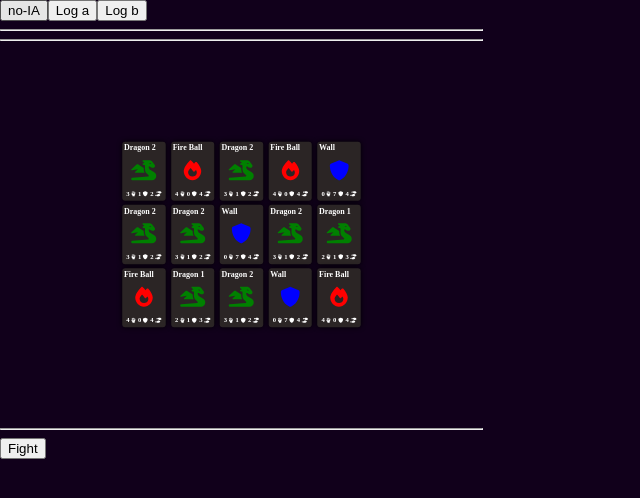
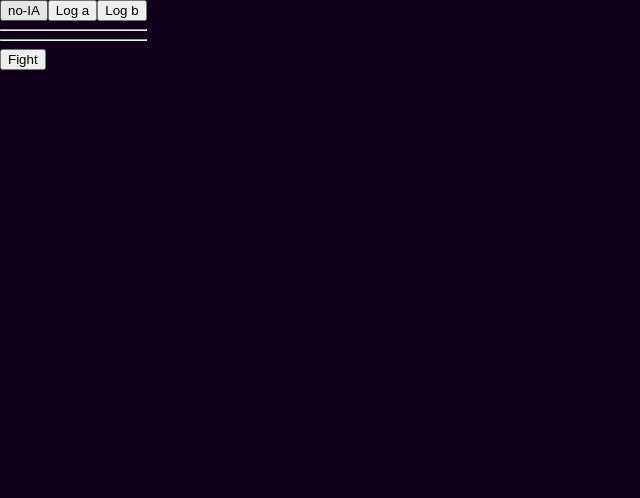
Before and after one commit to Animator55/Card-game-test, a React (Vite) app: page / in a window 1280 px wide. Shown: the top 498 px of the page, without its empty margins (0-640 px from the left). Built offline with nearby package versions, Linux system fonts and the light colour scheme.

Commit message:
Update App.tsx

```diff
--- a/src/App.tsx
+++ b/src/App.tsx
@@ -168,6 +168,9 @@ export default function App() {
   }
 
   /// EFFECTS
+  React.useEffect(()=>{
+    if(conn) conn?.peerConnection.connectionState
+  })
 
   return menu ?
     <main>
@@ -182,9 +185,7 @@ export default function App() {
           </>
         }
         <hr></hr>
-        {users.enemy !== "" && conn?.peerConnection.connectionState === "connected" && <button onClick={() => { if (conn) conn.send({ cardsTransfered: cards }) }}>send cards</button>}
-        <hr></hr>
-        <ShowCards LocalCards={cards}/>
+        {users.enemy !== "" && (conn?.peerConnection.connectionState === "connected" || conn?.peerConnection.connectionState === "new") && <button onClick={() => { if (conn) conn.send({ cardsTransfered: cards }) }}>send cards</button>}
         <hr></hr>
         <ShowCards LocalCards={cardsOpponent}/>
         <button onClick={() => {
```
